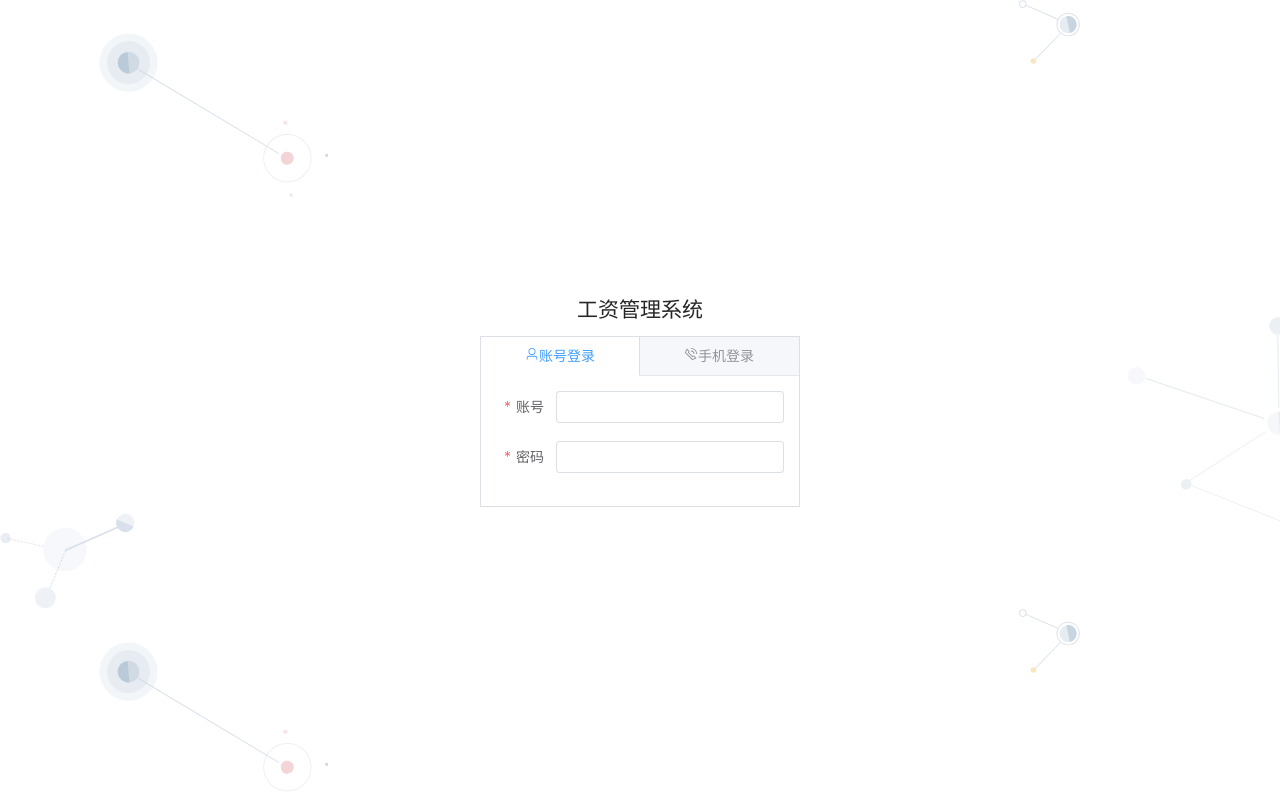
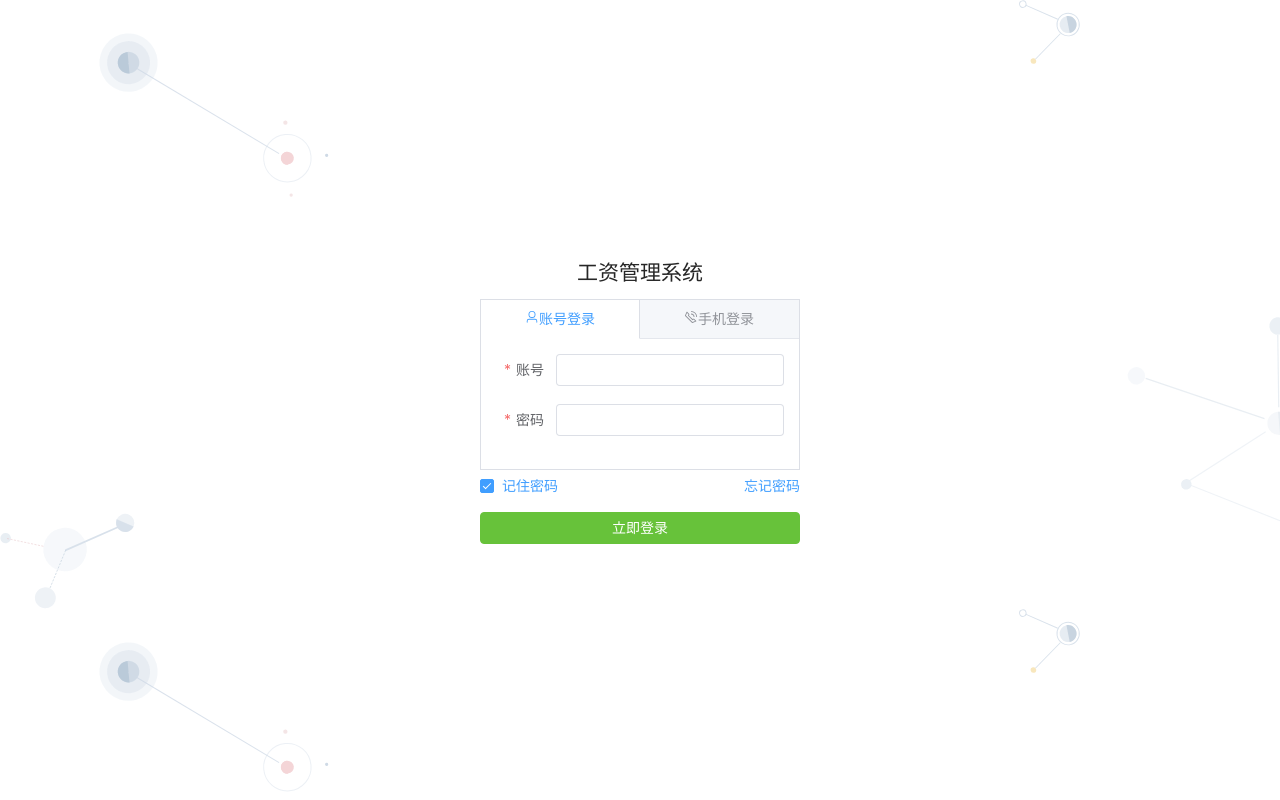
Before and after one commit to beiCheNzero/salary-cms, a Vue app: page /login in a window 1280 px wide. Built offline with nearby package versions, Linux system fonts and the light colour scheme.

Commit message:
style: coder li change
完成了cache工具的封装，记住密码。

```diff
--- a/components.d.ts
+++ b/components.d.ts
@@ -7,10 +7,13 @@ export {}
 
 declare module '@vue/runtime-core' {
   export interface GlobalComponents {
+    ElButton: typeof import('element-plus/es')['ElButton']
+    ElCheckbox: typeof import('element-plus/es')['ElCheckbox']
     ElForm: typeof import('element-plus/es')['ElForm']
     ElFormItem: typeof import('element-plus/es')['ElFormItem']
     ElIcon: typeof import('element-plus/es')['ElIcon']
     ElInput: typeof import('element-plus/es')['ElInput']
+    ElLink: typeof import('element-plus/es')['ElLink']
     ElTabPane: typeof import('element-plus/es')['ElTabPane']
     ElTabs: typeof import('element-plus/es')['ElTabs']
     HelloWorld: typeof import('./src/components/HelloWorld.vue')['default']
--- /dev/null
+++ b/src/utils/cache.ts
@@ -0,0 +1,28 @@
+// 类具有更强的封装性
+class LocalCache {
+  setCache(key: string, value: any, isLocalStorage?: boolean) {
+    // 因为setItem接收的value是一个string类型
+    // 而我们所传入的可能是一个数组，对象等，所以将value转成string类型
+    window.localStorage.setItem(key, JSON.stringify(value))
+  }
+
+  getCache(key: string) {
+    const value = window.localStorage.getItem(key)
+    if (value) {
+      // 这里是将string转成原来的类型
+      return JSON.parse(value)
+    }
+  }
+
+  // 删除缓存
+  deleteCache(key: string) {
+    window.localStorage.removeItem(key)
+  }
+
+  // 清空所有缓存
+  clearCache() {
+    window.localStorage.clear
+  }
+}
+
+export default new LocalCache()
--- a/src/views/login/cpns/login-account.vue
+++ b/src/views/login/cpns/login-account.vue
@@ -1,6 +1,6 @@
 <template>
   <div class="login-account">
-    <el-form label-width="60px" :rules="rules" :model="userInfo">
+    <el-form label-width="60px" :rules="rules" :model="userInfo" ref="formRef">
       <el-form-item label="账号" prop="account">
         <el-input v-model="userInfo.account" />
       </el-form-item>
@@ -12,19 +12,42 @@
 </template>
 
 <script lang="ts">
-import { defineComponent, reactive } from 'vue'
+import { ElForm } from 'element-plus'
+import { defineComponent, reactive, ref } from 'vue'
 import { rules } from '../config/account-config'
+import LocalCache from '@/utils/cache'
 
 export default defineComponent({
   setup() {
     const userInfo = reactive({
-      account: '',
-      password: ''
+      account: LocalCache.getCache('name') ?? '',
+      password: LocalCache.getCache('password') ?? ''
     })
+    const formRef = ref<InstanceType<typeof ElForm>>()
+
+    const loginAction = (isKeepPassword: boolean) => {
+      console.log('account组件的内容')
+      // 这里是对form表单的内容是否符合规则，如果符合为true
+      formRef.value?.validate((valid) => {
+        if (valid) {
+          // 1.判断是否需要记住密码
+          if (isKeepPassword) {
+            // 本地缓存
+            LocalCache.setCache('name', userInfo.account)
+            LocalCache.setCache('password', userInfo.password)
+          } else {
+            LocalCache.deleteCache('name')
+            LocalCache.deleteCache('password')
+          }
+        }
+      })
+    }
 
     return {
       userInfo,
-      rules
+      rules,
+      loginAction,
+      formRef
     }
   }
 })
--- a/src/views/login/cpns/login-panel.vue
+++ b/src/views/login/cpns/login-panel.vue
@@ -9,7 +9,7 @@
             <span>账号登录</span>
           </span>
         </template>
-        <loginAccount />
+        <loginAccount ref="accountRef" />
       </el-tab-pane>
       <el-tab-pane>
         <template #label>
@@ -21,11 +21,17 @@
         手机登录
       </el-tab-pane>
     </el-tabs>
+    <div class="account-control">
+      <el-checkbox v-model="isKeepPassword">记住密码</el-checkbox>
+      <el-link type="primary">忘记密码</el-link>
+    </div>
+
+    <el-button type="success" class="login-button" @click="handleLoginClick">立即登录</el-button>
   </div>
 </template>
 
 <script lang="ts">
-import { defineComponent } from 'vue'
+import { defineComponent, ref } from 'vue'
 import loginAccount from './login-account.vue'
 
 export default defineComponent({
@@ -33,7 +39,20 @@ export default defineComponent({
     loginAccount
   },
   setup() {
-    return
+    const isKeepPassword = ref(true)
+    // 通过ref绑定组件并获取里面的函数进行打印
+    const accountRef = ref<InstanceType<typeof loginAccount>>()
+
+    const handleLoginClick = () => {
+      console.log('点击按钮')
+      // 因为我们在accountRef中没有传入值，所以他推断我们可以是undefined的，所以添加可选链
+      accountRef.value?.loginAction(isKeepPassword.value)
+    }
+    return {
+      isKeepPassword,
+      handleLoginClick,
+      accountRef
+    }
   }
 })
 </script>
@@ -45,5 +64,15 @@ export default defineComponent({
   .title {
     text-align: center;
   }
+
+  .account-control {
+    display: flex;
+    justify-content: space-between;
+  }
+
+  .login-button {
+    width: 100%;
+    margin-top: 10px;
+  }
 }
 </style>
```
